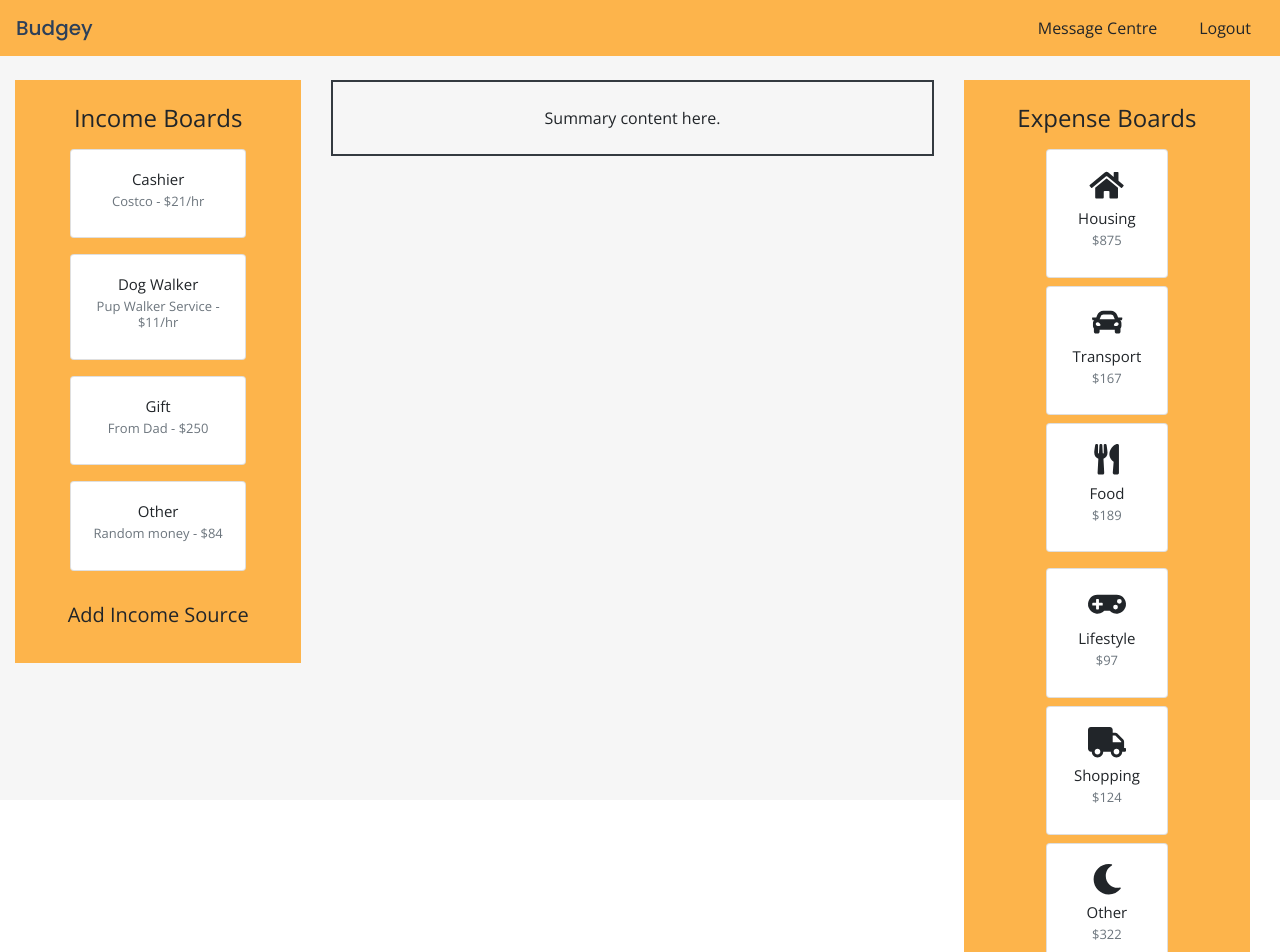
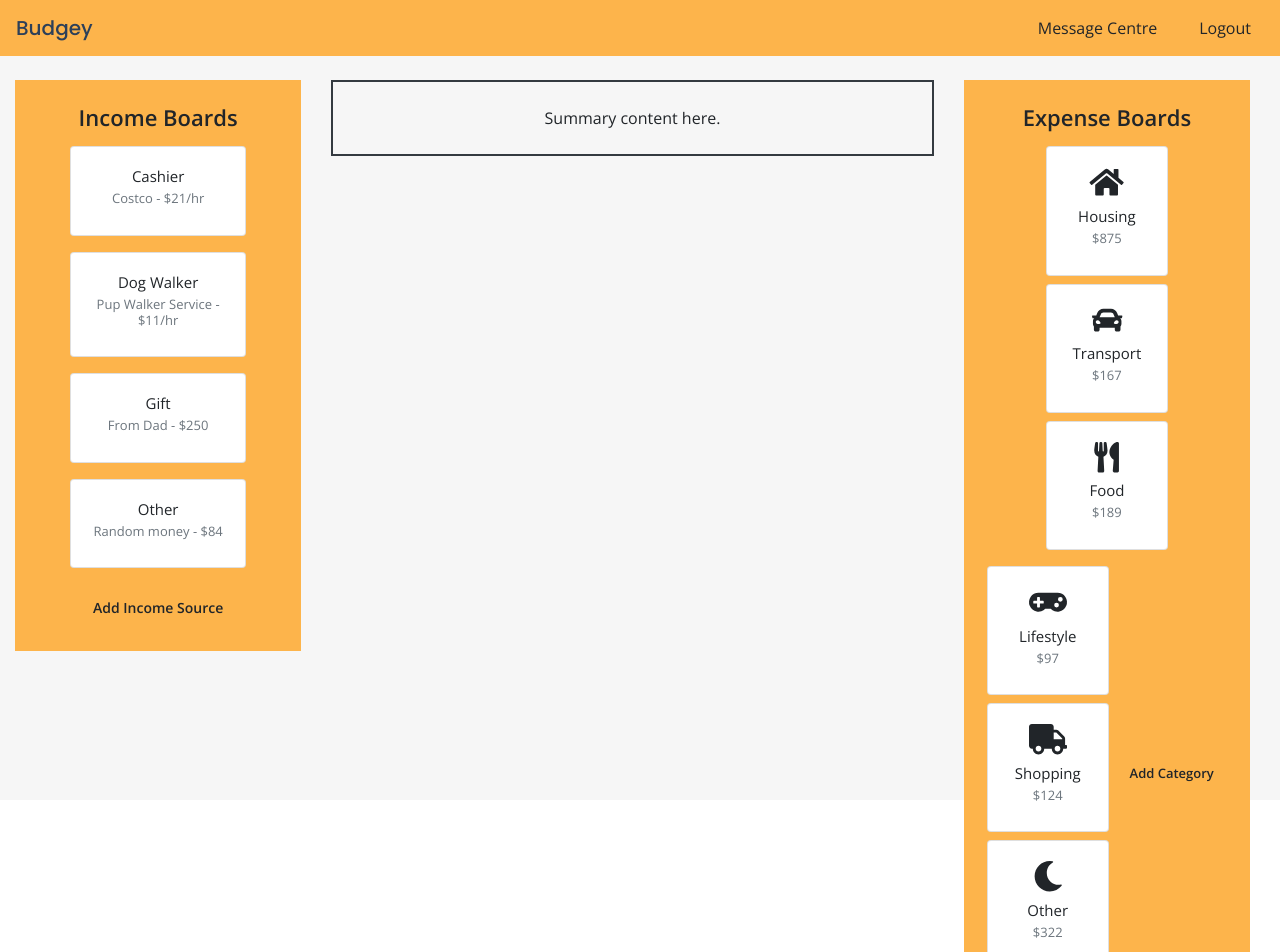
Before and after one commit to emmarskillings/Budgey, a React (Create React App) app in the folder client/: page / in a window 1280 px wide. Shown: the top 952 px of the page. Built offline with nearby package versions, Linux system fonts and the light colour scheme; no server answers.

Commit message:
Add button styling

```diff
--- a/client/src/components/ExpenseBoard.css
+++ b/client/src/components/ExpenseBoard.css
@@ -1,5 +1,9 @@
 .expense-board {
   background-color: #fdb44b;
+}
+.expense-board h4 {
+  font-weight: 600;
+  font-size: 22px;
 }
 .expense-board .card {
   width: 7.6rem;
@@ -15,4 +19,6 @@
 }
 .category-btn {
   margin-top: 12px;
+  font-size: 13px;
+  font-weight: 600;
 }
--- a/client/src/components/IncomeBoard.css
+++ b/client/src/components/IncomeBoard.css
@@ -1,5 +1,9 @@
 .income-board {
   background-color: #fdb44b;
+}
+.income-board h4 {
+  font-weight: 600;
+  font-size: 22px;
 }
 .income-board .card {
   width: 11rem;
@@ -12,4 +16,6 @@
 }
 .income-btn {
   margin-top: 12px;
+  font-size: 14px;
+  font-weight: 600;
 }
```
